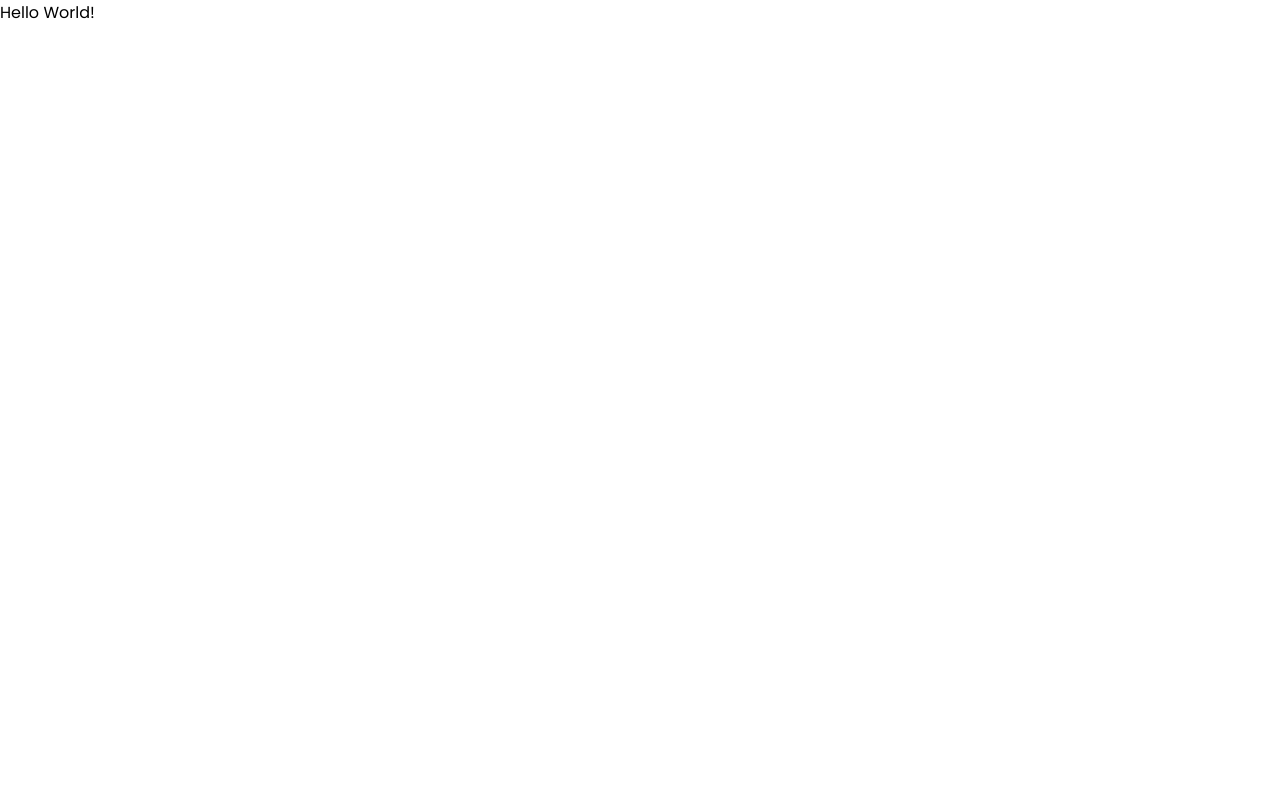
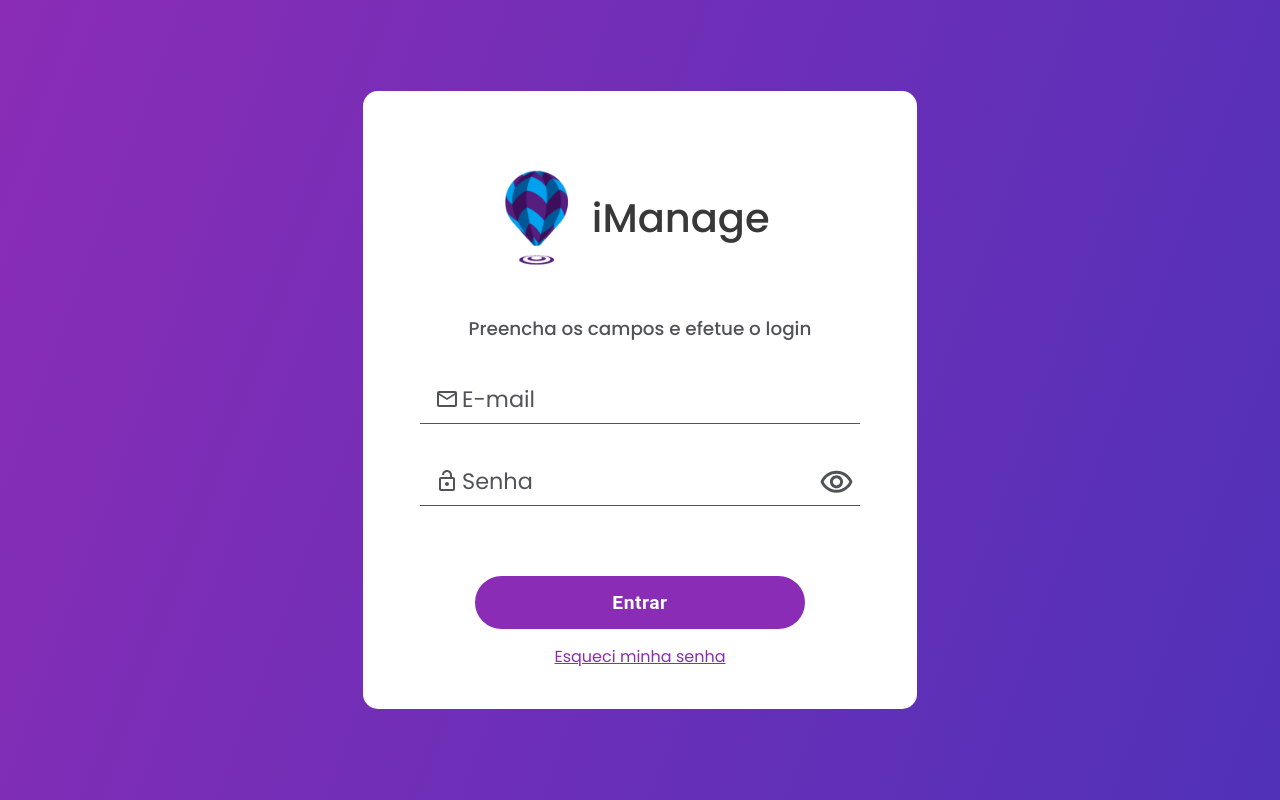
Before and after one commit to PauloHenriqueMagno/login_project, a React (Create React App) app: page / in a window 1280 px wide. Built offline with nearby package versions, Linux system fonts and the light colour scheme.

Commit message:
feat(navigations): add pages to router

```diff
--- a/src/navigations/index.js
+++ b/src/navigations/index.js
@@ -1,9 +1,13 @@
 import { Routes, Route } from 'react-router-dom';
+
+import ForgotPasswordPage from '../pages/ForgotPasswordPage';
+import LoginPage from '../pages/LoginPage';
 
 const Router = () => {
   return (
     <Routes>
-      <Route path='/' element={<>Hello World!</>} />
+      <Route path='/' element={<LoginPage />} />
+      <Route path='/forgot-password' element={<ForgotPasswordPage />} />
     </Routes>
   )
 }
```
